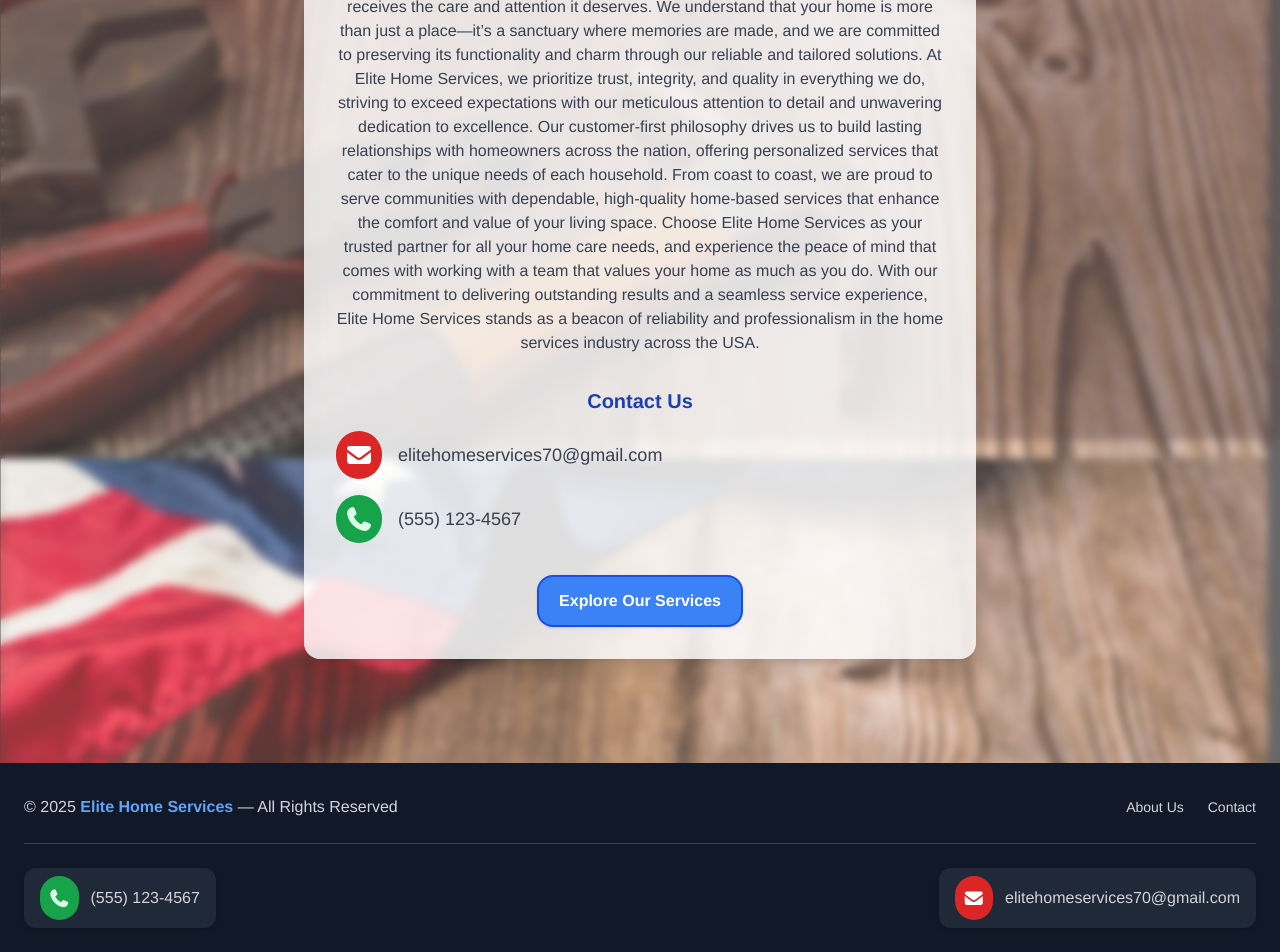
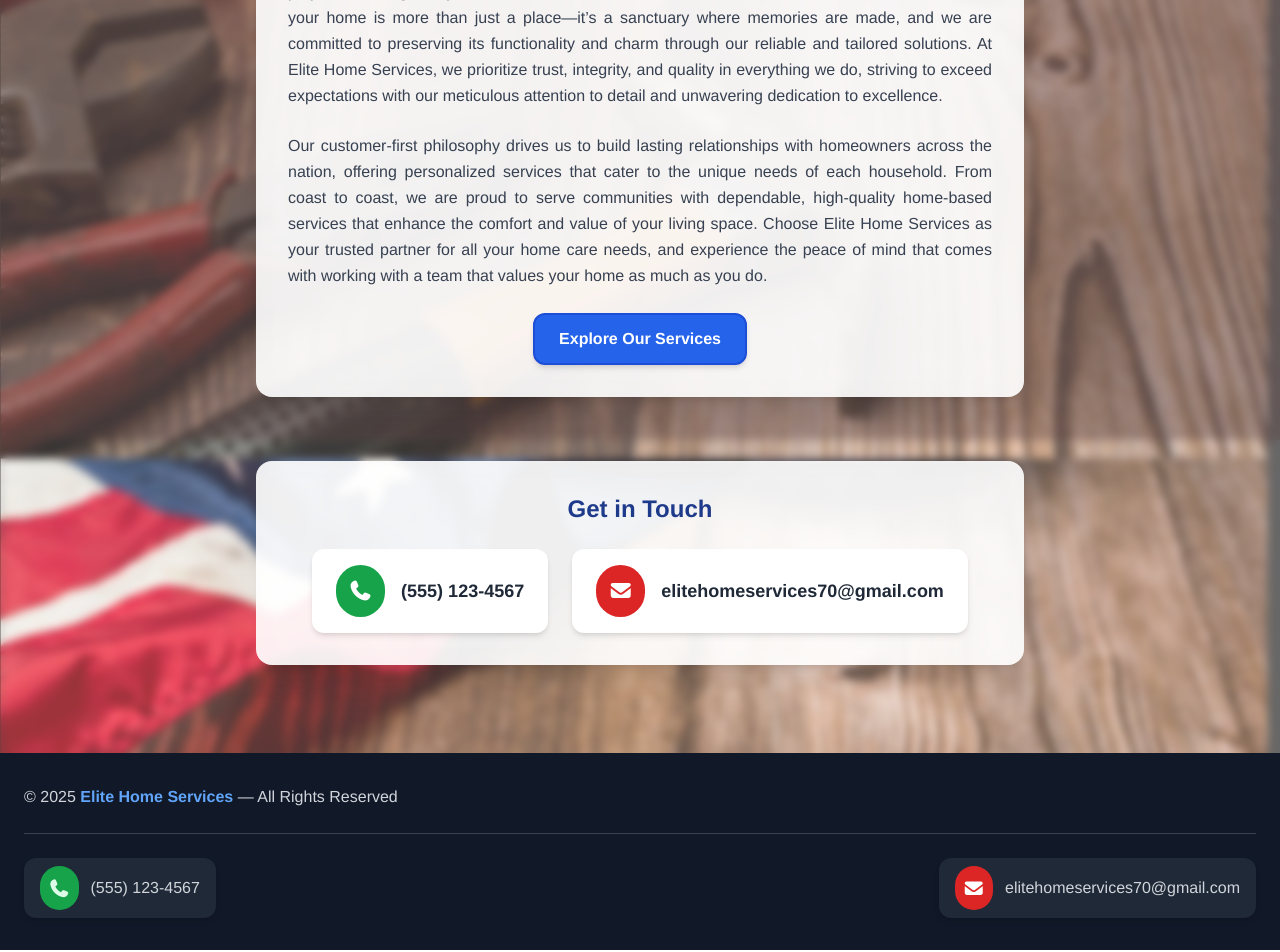
Before and after one commit to elitehomeservices70/elitehomeservices, a React (Vite) app: page /about in a window 1280 px wide. Shown: the part 360-1312 px from the top of the page. Built offline with nearby package versions, Linux system fonts and the light colour scheme.

Commit message:
testing phase two

```diff
--- a/src/components/Footer.jsx
+++ b/src/components/Footer.jsx
@@ -16,20 +16,6 @@ export default function Footer() {
           </p>
 
           {/* Navigation Links */}
-          <nav className="flex space-x-6 text-sm font-medium">
-            <Link
-              to="/about"
-              className="hover:text-blue-400 transition-colors duration-200"
-            >
-              About Us
-            </Link>
-            <Link
-              to="/contact"
-              className="hover:text-blue-400 transition-colors duration-200"
-            >
-              Contact
-            </Link>
-          </nav>
         </div>
 
         {/* Divider */}
--- a/src/index.css
+++ b/src/index.css
@@ -20,6 +20,6 @@ body::before {
   z-index: -1;
 }
 .text-outline {
-  -webkit-text-stroke: 0.4px white;
-  color: rgb(27, 27, 106); /* fill color */
+  /* -webkit-text-stroke: 0.2px white; */
+  color: rgb(0, 0, 0); /* fill color */
 }
--- a/src/pages/About.jsx
+++ b/src/pages/About.jsx
@@ -3,13 +3,14 @@ import "@fortawesome/fontawesome-free/css/all.min.css";
 
 export default function About() {
   return (
-    <main className="flex justify-center items-center px-5 py-16">
-      <div className="w-full max-w-2xl bg-white/80 backdrop-blur-md shadow-xl rounded-2xl p-8 animate-fadeIn text-center">
-        <h2 className="text-3xl text-blue-900 font-bold mb-6 text-center">
-          ABOUT US
-        </h2>
-        <div className="mb-8">
-          <p className="text-gray-700 mb-6 text-center">
+    <>
+      {/* About Section */}
+      <main className="flex justify-center items-center px-5 py-16">
+        <div className="w-full max-w-3xl bg-white/90 backdrop-blur-md shadow-xl rounded-2xl p-8 animate-fadeIn text-center">
+          <h2 className="text-3xl text-blue-900 font-bold mb-6 text-center">
+            ABOUT US
+          </h2>
+          <p className="text-gray-700 mb-6 text-justify leading-relaxed animate-fadeIn">
             At Elite Home Services, we take immense pride in being a premier
             provider of home-based services throughout the USA, dedicated to
             transforming houses into well-maintained, comfortable, and inviting
@@ -23,7 +24,10 @@ export default function About() {
             At Elite Home Services, we prioritize trust, integrity, and quality
             in everything we do, striving to exceed expectations with our
             meticulous attention to detail and unwavering dedication to
-            excellence. Our customer-first philosophy drives us to build lasting
+            excellence.
+          </p>
+          <p className="text-gray-700 mb-6 text-justify leading-relaxed animate-fadeIn">
+            Our customer-first philosophy drives us to build lasting
             relationships with homeowners across the nation, offering
             personalized services that cater to the unique needs of each
             household. From coast to coast, we are proud to serve communities
@@ -31,41 +35,52 @@ export default function About() {
             comfort and value of your living space. Choose Elite Home Services
             as your trusted partner for all your home care needs, and experience
             the peace of mind that comes with working with a team that values
-            your home as much as you do. With our commitment to delivering
-            outstanding results and a seamless service experience, Elite Home
-            Services stands as a beacon of reliability and professionalism in
-            the home services industry across the USA.
+            your home as much as you do.
           </p>
+          <Link
+            to="/services"
+            className="inline-block px-6 py-3 bg-blue-600 border-2 border-blue-700 text-white font-semibold rounded-xl shadow-md hover:bg-blue-700 hover:scale-105 transition-transform duration-200"
+          >
+            Explore Our Services
+          </Link>
         </div>
-        <div className="mb-8">
-          <h2 className="text-xl text-blue-800 font-semibold mb-4 text-center">
-            Contact Us
-          </h2>
-          <div className="space-y-4 mr-6">
-            <div className="flex items-center">
-              <div className="bg-red-600 p-2 rounded-full mr-4">
-                <i className="fas fa-envelope text-white text-2xl"></i>
+      </main>
+
+      {/* Contact Section */}
+      <section className="flex justify-center px-5 mb-12">
+        <div className="w-full max-w-3xl bg-white/90 backdrop-blur-md shadow-xl rounded-2xl p-8">
+          <h3 className="text-2xl font-bold text-blue-900 mb-6 text-center">
+            Get in Touch
+          </h3>
+          <div className="flex flex-col sm:flex-row items-center justify-center gap-6">
+            {/* Phone */}
+            <a
+              href="tel:5551234567"
+              className="flex items-center bg-white px-6 py-4 rounded-xl shadow-md w-full sm:w-auto hover:shadow-lg transition duration-300"
+            >
+              <div className="bg-green-600 p-3 rounded-full mr-4 flex-shrink-0">
+                <i className="fas fa-phone text-white text-lg sm:text-xl"></i>
               </div>
-              <span className="text-gray-700 text-lg break-words overflow-hidden text-ellipsis">
+              <span className="text-gray-800 text-base sm:text-lg font-semibold">
+                (555) 123-4567
+              </span>
+            </a>
+
+            {/* Email */}
+            <a
+              href="mailto:elitehomeservices70@gmail.com"
+              className="flex items-center bg-white px-6 py-4 rounded-xl shadow-md w-full sm:w-auto hover:shadow-lg transition duration-300"
+            >
+              <div className="bg-red-600 p-3 rounded-full mr-4 flex-shrink-0">
+                <i className="fas fa-envelope text-white text-xl"></i>
+              </div>
+              <span className="text-gray-800 text-base sm:text-lg font-semibold break-all text-left">
                 elitehomeservices70@gmail.com
               </span>
-            </div>
-
-            <div className="flex items-center">
-              <div className="bg-green-600 p-2 rounded-full mr-4">
-                <i className="fas fa-phone text-green-100 text-2xl"></i>
-              </div>
-              <span className="text-gray-700 text-lg">(555) 123-4567</span>
-            </div>
+            </a>
           </div>
         </div>
-        <Link
-          to="/services"
-          className="inline-block px-5 py-3 bg-blue-500 border-2 border-blue-700 text-white font-semibold rounded-2xl shadow hover:bg-blue-800 transition-colors duration-100"
-        >
-          Explore Our Services
-        </Link>
-      </div>
-    </main>
+      </section>
+    </>
   );
 }
--- a/src/pages/Contact.jsx
+++ b/src/pages/Contact.jsx
@@ -27,7 +27,7 @@ export default function Contact() {
   };
 
   return (
-    <main className="flex justify-center items-center py-16 mx-4">
+    <main className="flex justify-center items-center py-16 mx-4 animate-fadeIn">
       <div className="w-full max-w-xl bg-white/80 backdrop-blur-md shadow-xl rounded-2xl p-8">
         <h2 className="text-3xl text-blue-900 font-bold mb-4 text-center">
           Contact Us
--- a/src/pages/Home.jsx
+++ b/src/pages/Home.jsx
@@ -30,7 +30,7 @@ export default function Home() {
       </div>
 
       {/* Contact Info Container - outside main */}
-      <div className="my-8 mx-4 bg-gray-50 rounded-2xl shadow-lg p-6 sm:p-8">
+      <div className="my-8 mx-4 bg-gray-50 rounded-2xl shadow-lg p-6 sm:p-8 animate-fadeIn">
         <h3 className="text-2xl font-bold text-blue-900 mb-6 text-center">
           Get in Touch
         </h3>
```
Also changed, not shown: src/data/serviceDetailsData.js (+14 -14 lines), public/Admain.jpg (added), public/AirDuct.jpg.
